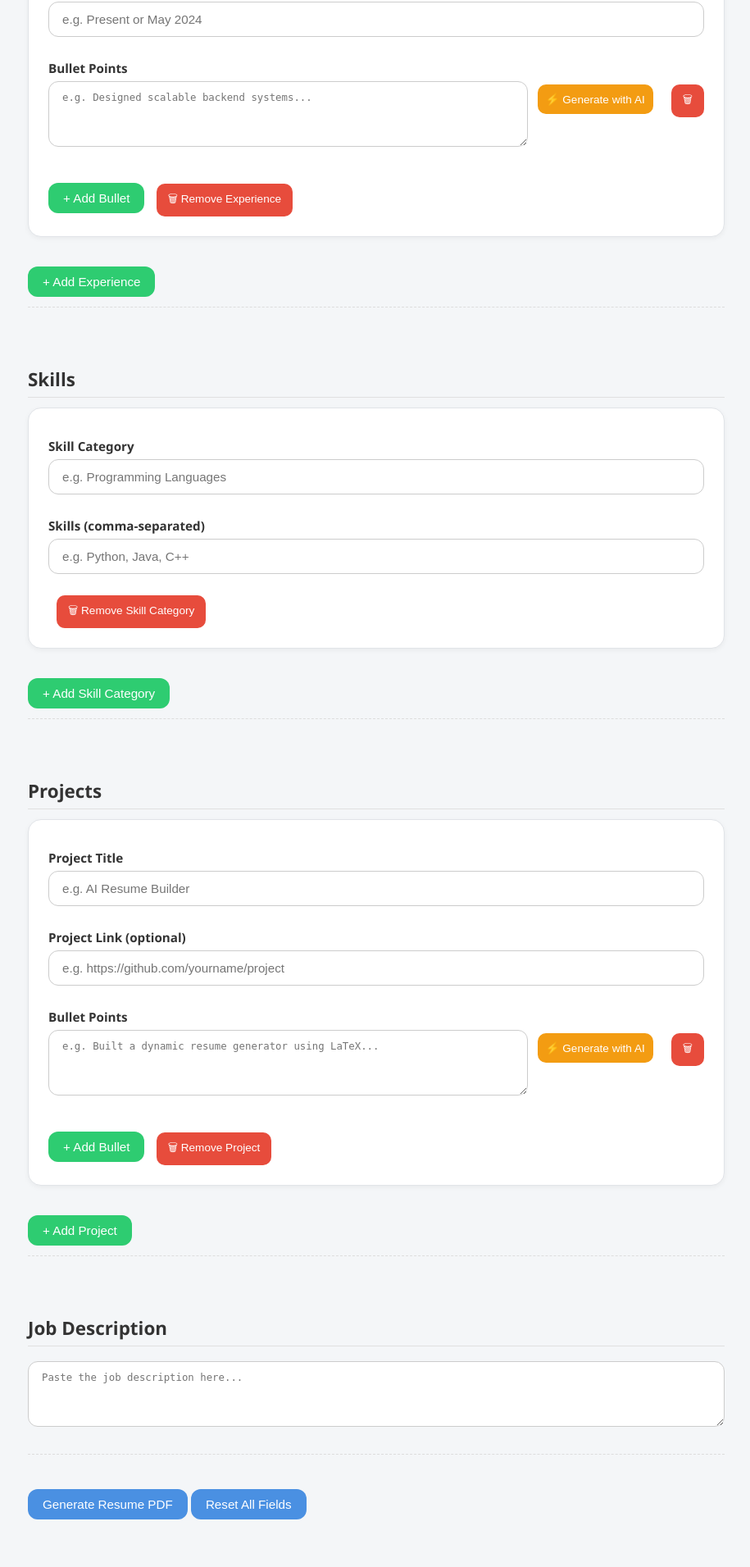
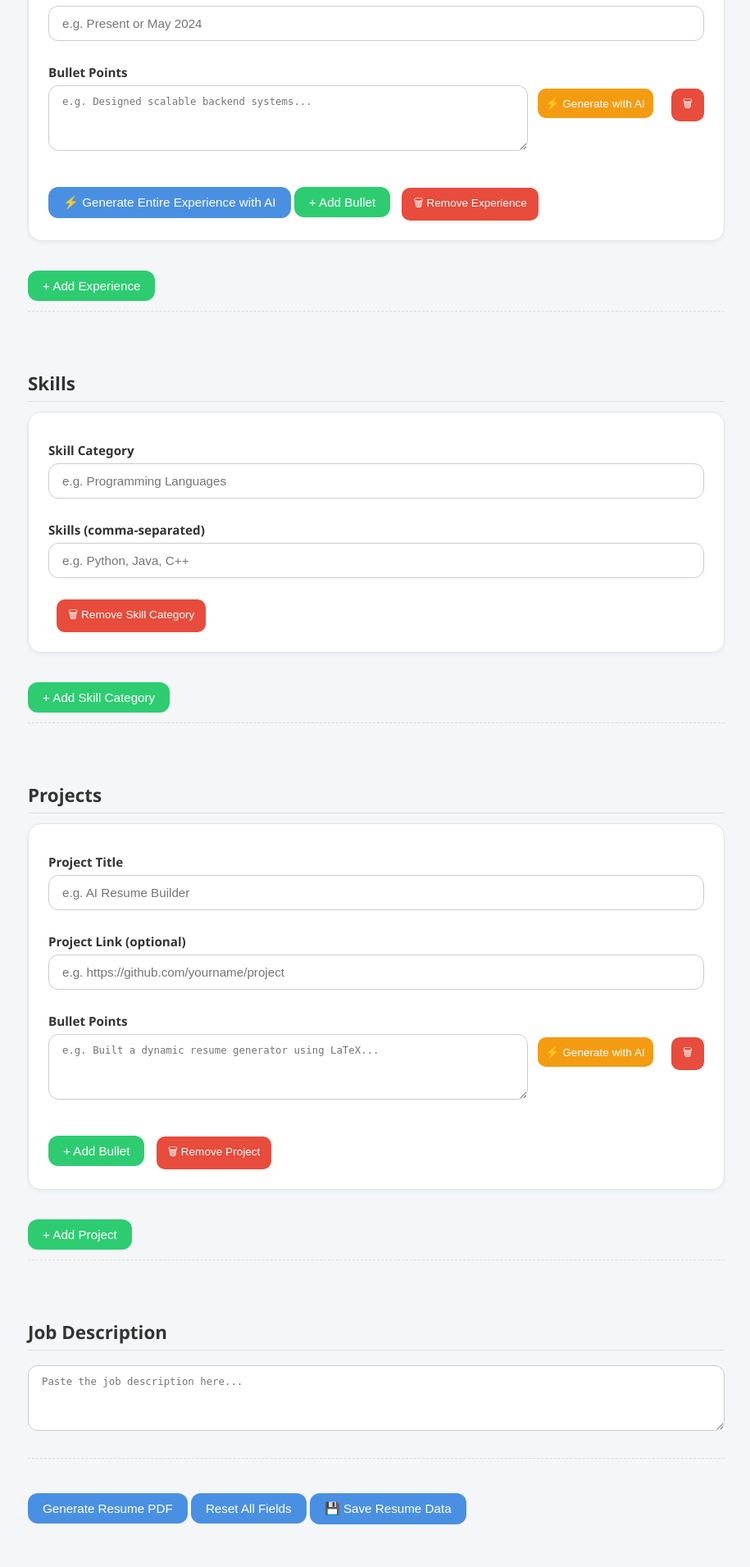
Before and after one commit to ParthS33/GenResume, a FastAPI app: page / in a window 1280 px wide. Shown: the part 2886-4797 px from the top of the page at 82% size, without its empty margins (181-1096 px from the left). Before the commit the page ends 4739 px from the top, so only its background shows below. Run offline with FastAPI, Linux system fonts and the light colour scheme.

Commit message:
add load/save resume functionality and LaTeX generation support

```diff
--- a/app/main.py
+++ b/app/main.py
@@ -1,7 +1,9 @@
 from fastapi import FastAPI, Request
-from fastapi.responses import HTMLResponse
+from fastapi.responses import HTMLResponse, JSONResponse, FileResponse
 from fastapi.staticfiles import StaticFiles
 from fastapi.templating import Jinja2Templates
+from .builder.parser import parse_resume_data
+from .builder.generator import generate_latex_from_data
 import os
 
 app = FastAPI()
@@ -13,3 +15,34 @@ templates = Jinja2Templates(directory="app/templates")
 @app.get("/", response_class=HTMLResponse)
 def load_form(request: Request):
     return templates.TemplateResponse("index.html", {"request": request})
+
+@app.post("/generate-resume")
+async def generate_resume(request: Request):
+    data = await request.json()
+    print("🔧 Received resume data:")
+    structured = parse_resume_data(data)  # Your transformation logic
+    tex_path = generate_latex_from_data(structured)
+    print(tex_path)
+    # pdf_file = generate_pdf_from_data(structured)  # Converts to LaTeX/PDF
+
+    # return FileResponse(pdf_file, media_type="application/pdf", filename="resume.pdf")
+    return JSONResponse(content={"status": "ok", "message": "Data parsed", "structured": structured})
+
+@app.post("/save-resume")
+async def save_resume(request: Request):
+    data = await request.json()
+    save_dir = "app/saved_data"
+    os.makedirs(save_dir, exist_ok=True)
+
+    save_path = os.path.join(save_dir, "resume_data.json")
+
+    try:
+        with open(save_path, "w", encoding="utf-8") as f:
+            import json
+            json.dump(data, f, indent=2)
+
+        print(f"💾 Resume data saved at: {save_path}")
+        return JSONResponse(content={"status": "ok", "message": "Resume data saved."})
+    except Exception as e:
+        print(f"❌ Failed to save resume data: {e}")
+        return JSONResponse(status_code=500, content={"status": "error", "message": str(e)})
--- /dev/null
+++ b/app/static/js/fillFormWithResumeData.js
@@ -0,0 +1,97 @@
+window.fillFormWithResumeData = function (data) {
+  // Personal Info
+  document.getElementById("name").value = data.personalInfo?.name || "";
+  document.getElementById("email").value = data.personalInfo?.email || "";
+  document.getElementById("phone").value = data.personalInfo?.phone || "";
+
+  const linkInputs = document.querySelectorAll(".link-pair");
+  if (data.personalInfo?.links && linkInputs.length >= data.personalInfo.links.length) {
+    data.personalInfo.links.forEach((link, index) => {
+      const pair = linkInputs[index];
+      if (pair) {
+        pair.querySelector(".link-title-input").value = link.title || "";
+        pair.querySelector(".link-url-input").value = link.url || "";
+      }
+    });
+  }
+
+  // Summary, Background, Job Description
+  document.getElementById("summary").value = data.summary || "";
+  document.getElementById("user-background").value = data.background || "";
+  document.getElementById("job-desc").value = data.jobDescription || "";
+
+  // Clear and populate Education
+  const eduContainer = document.getElementById("education-container");
+  eduContainer.innerHTML = "";
+  (data.education || []).forEach(edu => {
+    window.addEducation();
+    const entry = eduContainer.lastElementChild;
+    entry.querySelector(".university-input").value = edu.university || "";
+    entry.querySelector(".location-input").value = edu.location || "";
+    entry.querySelector(".degree-input").value = edu.degree || "";
+    entry.querySelector(".gpa-input").value = edu.gpa || "";
+    entry.querySelector(".start-date-input").value = edu.startDate || "";
+    entry.querySelector(".end-date-input").value = edu.endDate || "";
+  });
+
+  // Clear and populate Experience
+  const expContainer = document.getElementById("experience-container");
+  expContainer.innerHTML = "";
+  (data.experience || []).forEach(exp => {
+    window.addExperience();
+    const entry = expContainer.lastElementChild;
+    entry.querySelector(".company-input").value = exp.company || "";
+    entry.querySelector(".location-input").value = exp.location || "";
+    entry.querySelector(".title-input").value = exp.title || "";
+    entry.querySelector(".start-date-input").value = exp.startDate || "";
+    entry.querySelector(".end-date-input").value = exp.endDate || "";
+
+    const bulletContainer = entry.querySelector(".bullet-container");
+    bulletContainer.innerHTML = `<label>Bullet Points</label>`; // Reset bullets
+    (exp.bullets || []).forEach(bullet => {
+      const row = document.createElement("div");
+      row.classList.add("bullet-row");
+      row.innerHTML = `
+        <textarea class="bullet-input">${bullet}</textarea>
+        <button type="button" class="generate-ai-btn" onclick="generateExperienceBullet(this)">⚡ Generate with AI</button>
+        <button type="button" class="remove-btn" onclick="removeBullet(this)">🗑</button>
+      `;
+      bulletContainer.appendChild(row);
+    });
+  });
+
+  // Clear and populate Projects
+  const projContainer = document.getElementById("project-container");
+  projContainer.innerHTML = "";
+  (data.projects || []).forEach(proj => {
+    window.addProject();
+    const entry = projContainer.lastElementChild;
+    entry.querySelector(".project-title-input").value = proj.title || "";
+    entry.querySelector(".project-link-input").value = proj.link || "";
+
+    const bulletContainer = entry.querySelector(".bullet-container");
+    bulletContainer.innerHTML = `<label>Bullet Points</label>`;
+    (proj.bullets || []).forEach(bullet => {
+      const row = document.createElement("div");
+      row.classList.add("bullet-row");
+      row.innerHTML = `
+        <textarea class="project-bullet-input">${bullet}</textarea>
+        <button type="button" class="generate-ai-btn" onclick="generateProjectBullet(this)">⚡ Generate with AI</button>
+        <button type="button" class="remove-btn" onclick="removeBullet(this)">🗑</button>
+      `;
+      bulletContainer.appendChild(row);
+    });
+  });
+
+  // Clear and populate Skills
+  const skillsContainer = document.getElementById("skills-container");
+  // skillsContainer.querySelectorAll(".skill-category").forEach(e => e.remove());
+  skillsContainer.innerHTML = "";
+  (data.skills || []).forEach(skill => {
+    window.addSkillCategory();
+    const entry = skillsContainer.querySelector(".skill-category:last-of-type");
+    entry.querySelector(".skill-title-input").value = skill.title || "";
+    entry.querySelector(".skill-values-input").value = (skill.titleValues || []).join(", ");
+  });
+
+};
--- /dev/null
+++ b/app/static/js/formToJson.js
@@ -0,0 +1,54 @@
+window.getResumeFormData = function () {
+  const data = {};
+
+  // Personal Info
+  data.personalInfo = {
+    name: document.getElementById("name").value.trim(),
+    email: document.getElementById("email").value.trim(),
+    phone: document.getElementById("phone").value.trim(),
+    links: Array.from(document.querySelectorAll(".link-pair")).map(pair => ({
+      title: pair.querySelector(".link-title-input").value.trim(),
+      url: pair.querySelector(".link-url-input").value.trim()
+    }))
+  };
+
+  // Summary, Background, Job Description
+  data.summary = document.getElementById("summary").value.trim();
+  data.background = document.getElementById("user-background").value.trim();
+  data.jobDescription = document.getElementById("job-desc").value.trim();
+
+  // Education
+  data.education = Array.from(document.querySelectorAll(".education-entry")).map(entry => ({
+    university: entry.querySelector(".university-input").value.trim(),
+    location: entry.querySelector(".location-input").value.trim(),
+    degree: entry.querySelector(".degree-input").value.trim(),
+    gpa: entry.querySelector(".gpa-input").value.trim(),
+    startDate: entry.querySelector(".start-date-input").value.trim(),
+    endDate: entry.querySelector(".end-date-input").value.trim()
+  }));
+
+  // Experience
+  data.experience = Array.from(document.querySelectorAll(".experience-entry")).map(entry => ({
+    company: entry.querySelector(".company-input").value.trim(),
+    location: entry.querySelector(".location-input").value.trim(),
+    title: entry.querySelector(".title-input").value.trim(),
+    startDate: entry.querySelector(".start-date-input").value.trim(),
+    endDate: entry.querySelector(".end-date-input").value.trim(),
+    bullets: Array.from(entry.querySelectorAll(".bullet-input")).map(b => b.value.trim())
+  }));
+
+  // Projects
+  data.projects = Array.from(document.querySelectorAll(".project-entry")).map(entry => ({
+    title: entry.querySelector(".project-title-input").value.trim(),
+    link: entry.querySelector(".project-link-input").value.trim(),
+    bullets: Array.from(entry.querySelectorAll(".project-bullet-input")).map(b => b.value.trim())
+  }));
+
+  // Skills
+  data.skills = Array.from(document.querySelectorAll(".skill-category")).map(entry => ({
+    title: entry.querySelector(".skill-title-input").value.trim(),
+    titleValues: entry.querySelector(".skill-values-input").value.split(",").map(s => s.trim()).filter(Boolean)
+  }));
+
+  return data;
+};
--- a/app/static/js/scripts.js
+++ b/app/static/js/scripts.js
@@ -51,13 +51,7 @@ document.addEventListener("DOMContentLoaded", () => {
     container.appendChild(newBullet);
   };
 
-  // Add new experience entry
-  // window.addExperience = function () {
-  //   const container = document.getElementById("experience-container");
-  //   const newEntry = container.firstElementChild.cloneNode(true);
-  //   newEntry.querySelectorAll("input, textarea").forEach((el) => (el.value = ""));
-  //   container.appendChild(newEntry);
-  // };
+
   window.addExperience = function () {
   const container = document.getElementById("experience-container");
   const template = document.getElementById("experience-template");
@@ -65,32 +59,16 @@ document.addEventListener("DOMContentLoaded", () => {
   container.appendChild(newEntry);
 };
 
-  // Add new education entry
-  // window.addEducation = function () {
-  //   const container = document.getElementById("education-container");
-  //   const newEntry = container.firstElementChild.cloneNode(true);
-  //   newEntry.querySelectorAll("input").forEach((el) => (el.value = ""));
-  //   container.appendChild(newEntry);
-  // };
 
-window.addEducation = function () {
+
+  window.addEducation = function () {
   const container = document.getElementById("education-container");
   const template = document.getElementById("education-template");
   const newEntry = template.content.firstElementChild.cloneNode(true);
   container.appendChild(newEntry);
 };
 
-  // Add new project
-  // window.addProject = function () {
-  //   const container = document.getElementById("project-container");
-  //   const newEntry = container.firstElementChild.cloneNode(true);
-  //   newEntry.querySelectorAll("input, textarea").forEach((el) => (el.value = ""));
-  //   const bullets = newEntry.querySelectorAll(".bullet-row");
-  //   bullets.forEach((el, i) => {
-  //     if (i > 0) el.remove();
-  //   });
-  //   container.appendChild(newEntry);
-  // };
+
   window.addProject = function () {
   const container = document.getElementById("project-container");
   const template = document.getElementById("project-template");
@@ -98,18 +76,7 @@ window.addEducation = function () {
   container.appendChild(newEntry);
 };
 
-  // Add new skill category
-  // window.addSkillCategory = function () {
-  //   const container = document.getElementById("skills-container");
-  //   const firstCategory = container.querySelector(".skill-category");
-  //   const newCategory = firstCategory.cloneNode(true);
-  //
-  //   newCategory.querySelectorAll("input").forEach((input) => (input.value = ""));
-  //
-  //   // Insert new section before the "Add Skill Category" button
-  //   const addBtn = document.querySelector(".add-skill-btn");
-  //   container.insertBefore(newCategory, addBtn);
-  // };
+
   window.addSkillCategory = function () {
   const container = document.getElementById("skills-container");
   const template = document.getElementById("skill-template");
@@ -131,7 +98,32 @@ window.addEducation = function () {
     textarea.value = "Generated project bullet from AI based on project context.";
   };
 
-  window.loadExistingResume = function () {
-    alert("This will load an existing resume file (feature coming soon).");
+});
+
+
+  window.generateFullExperienceAI = function (button) {
+    const entry = button.closest(".experience-entry");
+
+    // Fill out basic fields
+    entry.querySelector(".company-input").value = "OpenAI";
+    entry.querySelector(".location-input").value = "San Francisco, CA";
+    entry.querySelector(".title-input").value = "Machine Learning Engineer";
+    entry.querySelector(".start-date-input").value = "Jan 2023";
+    entry.querySelector(".end-date-input").value = "Present";
+
+    // Clear existing bullets
+    const bulletContainer = entry.querySelector(".bullet-container");
+    bulletContainer.innerHTML = `
+      <label>Bullet Points</label>
+      <div class="bullet-row">
+        <textarea class="bullet-input">Developed and deployed transformer models for NLP tasks with 20% improved accuracy over baselines.</textarea>
+        <button type="button" class="generate-ai-btn" onclick="generateExperienceBullet(this)">⚡ Generate with AI</button>
+        <button type="button" class="remove-btn" onclick="removeBullet(this)">🗑</button>
+      </div>
+      <div class="bullet-row">
+        <textarea class="bullet-input">Optimized distributed training pipeline, reducing model training time from 12 hours to 5 hours.</textarea>
+        <button type="button" class="generate-ai-btn" onclick="generateExperienceBullet(this)">⚡ Generate with AI</button>
+        <button type="button" class="remove-btn" onclick="removeBullet(this)">🗑</button>
+      </div>
+    `;
   };
-});
--- /dev/null
+++ b/app/static/js/submit.js
@@ -0,0 +1,92 @@
+document.addEventListener("DOMContentLoaded", () => {
+  const generateBtn = document.getElementById("generate-btn");
+  if (generateBtn) {
+    generateBtn.addEventListener("click", window.submitResumeForm);
+  }
+  const saveBtn = document.getElementById("save-btn");
+  if (saveBtn) {
+    saveBtn.addEventListener("click", window.saveResumeData);
+  }
+  const fileInput = document.getElementById("resume-file-input");
+  if (fileInput) {
+    fileInput.addEventListener("change", function () {
+      const file = this.files[0];
+      if (!file) return;
+
+      document.getElementById("selected-filename").textContent = `Loaded: ${file.name}`;
+
+      const reader = new FileReader();
+      reader.onload = function (e) {
+        try {
+          const jsonData = JSON.parse(e.target.result);
+          if (typeof fillFormWithResumeData === "function") {
+            fillFormWithResumeData(jsonData);
+            alert("Resume loaded successfully!");
+          } else {
+            console.warn("fillFormWithResumeData not defined.");
+          }
+        } catch (err) {
+          alert("Invalid JSON file!");
+          console.error(err);
+        }
+      };
+      reader.readAsText(file);
+    });
+  }
+});
+
+window.submitResumeForm = function (event) {
+  if (event) event.preventDefault();
+
+  const data = window.getResumeFormData();
+
+  fetch("/generate-resume", {
+    method: "POST",
+    headers: {
+      "Content-Type": "application/json",
+    },
+    body: JSON.stringify(data),
+  })
+    .then((res) => {
+      if (!res.ok) throw new Error("Resume generation failed");
+      return res.json(); // Expect JSON response for now
+    })
+    .then((responseData) => {
+      console.log("✅ Resume data successfully processed:", responseData);
+      alert("Resume data sent and processed (check console).");
+    })
+    .catch((err) => {
+      console.error("❌ Error sending resume data:", err);
+      alert("Error: " + err.message);
+    });
+};
+
+window.saveResumeData = function (event) {
+  if (event) event.preventDefault();
+
+  const data = window.getResumeFormData();
+
+  fetch("/save-resume", {
+    method: "POST",
+    headers: {
+      "Content-Type": "application/json",
+    },
+    body: JSON.stringify(data),
+  })
+    .then((res) => {
+      if (!res.ok) throw new Error("Resume saving failed");
+      return res.json();
+    })
+    .then((responseData) => {
+      console.log("💾 Resume data saved:", responseData);
+      alert("Resume data saved successfully.");
+    })
+    .catch((err) => {
+      console.error("❌ Error saving resume data:", err);
+      alert("Error saving: " + err.message);
+    });
+};
+
+window.loadExistingResume = function () {
+  document.getElementById("resume-file-input").click();
+};
--- a/app/templates/index.html
+++ b/app/templates/index.html
@@ -5,15 +5,20 @@
   <title>AI Resume Builder</title>
   <link rel="stylesheet" href="/static/css/styles.css">
   <script src="/static/js/scripts.js" defer></script>
+  <script src="/static/js/formToJson.js" defer></script>
+  <script src="/static/js/submit.js" defer></script>
+  <script src="/static/js/fillFormWithResumeData.js" defer></script>
   <link rel="icon" href="/static/favicon.ico" type="image/x-icon">
 </head>
 <body>
   <h1>AI Resume Builder</h1>
 
-  <form id="resume-form" method="POST">
+  <form id="resume-form">
 
       <div id="resume-actions">
         <button type="button" onclick="loadExistingResume()">Load Existing Resume</button>
+        <input type="file" id="resume-file-input" accept=".json" style="display: none;" />
+        <div id="selected-filename" style="margin-top: 5px; font-style: italic;"></div>
       </div>
 
     <!-- Background About You -->
@@ -43,19 +48,19 @@
 
       <label>LinkedIn</label>
       <div class="link-pair">
-        <input type="text" placeholder="e.g. LinkedIn" class="link-title-input">
+        <input type="hidden" value="LinkedIn" class="link-title-input">
         <input type="url" placeholder="https://linkedin.com/in/yourname" class="link-url-input">
       </div>
 
       <label>GitHub</label>
       <div class="link-pair">
-        <input type="text" placeholder="e.g. GitHub" class="link-title-input">
+        <input type="hidden" value="GitHub" class="link-title-input">
         <input type="url" placeholder="https://github.com/yourname" class="link-url-input">
       </div>
 
       <label>Personal Website</label>
       <div class="link-pair">
-        <input type="text" placeholder="e.g. Portfolio" class="link-title-input">
+        <input type="hidden" value="Website" class="link-title-input">
         <input type="url" placeholder="https://yourdomain.com" class="link-url-input">
       </div>
     </div>
@@ -121,7 +126,7 @@
             </div>
           </div>
 
-
+          <button type="button" class="generate-full-ai-btn" onclick="generateFullExperienceAI(this)">⚡ Generate Entire Experience with AI</button>
           <button type="button" class="add-bullet-btn" onclick="addExperienceBullet(this)">+ Add Bullet</button>
 
           <!-- 🔥 Remove button -->
@@ -150,8 +155,10 @@
       </div>
 
       <!-- Future: dynamically add more categories here -->
-      <button type="button" class="add-skill-btn" onclick="addSkillCategory()">+ Add Skill Category</button>
+<!--      <button type="button" class="add-skill-btn" onclick="addSkillCategory()">+ Add Skill Category</button>-->
       </div>
+        <button type="button" class="add-skill-btn" onclick="addSkillCategory()">+ Add Skill Category</button>
+
     </div>
 
     <!-- Projects -->
@@ -197,8 +204,9 @@
 
     <!-- Actions -->
     <div>
-      <button type="submit">Generate Resume PDF</button>
+      <button type="button" id="generate-btn">Generate Resume PDF</button>
       <button type="button" onclick="resetAllFields()">Reset All Fields</button>
+      <button type="button" id="save-btn">💾 Save Resume Data</button>
     </div>
   </form>
 
@@ -253,6 +261,7 @@
       </div>
     </div>
 
+    <button type="button" class="generate-full-ai-btn" onclick="generateFullExperienceAI(this)">⚡ Generate Entire Experience with AI</button>
     <button type="button" class="add-bullet-btn" onclick="addExperienceBullet(this)">+ Add Bullet</button>
     <button type="button" class="remove-btn" onclick="removeSection(this)">🗑 Remove Experience</button>
   </div>
```
Also changed, not shown: app/builder/generator.py (added, +55 -0 lines), app/builder/parser.py (added, +9 -0 lines), app/builder/__init__.py (added), 3 other files.
